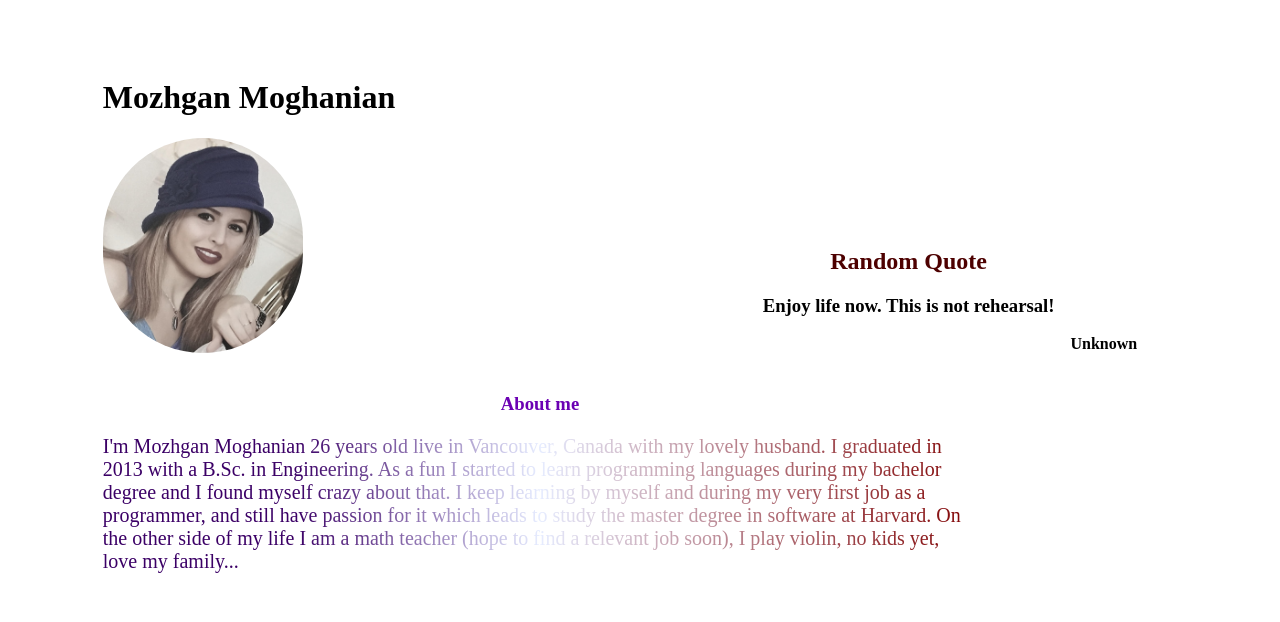
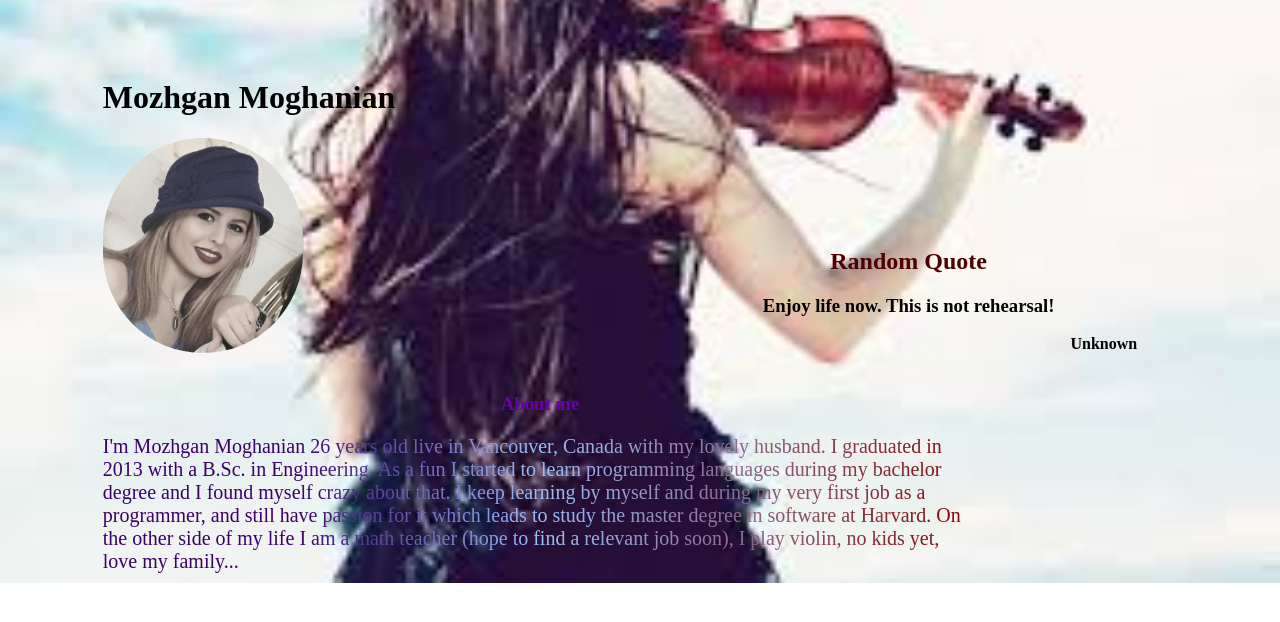
Before and after one commit to M0zhganM0ghanian/a1, a PHP site: page / in a window 1280 px wide. Shown: the top 622 px of the page. Run offline with PHP 8.4, Linux system fonts and the light colour scheme.

Commit message:
color changed

```diff
--- a/a1.css.css
+++ b/a1.css.css
@@ -11,7 +11,7 @@ h3{
 }
 
 body{
-	background: asset_url('violin-2.jpg');
+	background: url('violin-2.jpg');
 	background-repeat:no-repeat;
   background-size:cover;
 	background-position:center;
@@ -34,7 +34,7 @@ p {
 
 .blue-white-red {
 	font-size:20px;
-  background-image: linear-gradient(to right, rgb(59, 0, 102)22%, rgb(230, 236, 255) 50%, rgb(128, 0, 0));
+  background-image: linear-gradient(to right, rgb(59, 0, 102)22%, rgb(153, 194, 255) 50%, rgb(128, 0, 0));
   color: transparent;
   -webkit-background-clip: text;
   background-clip: text;
```
